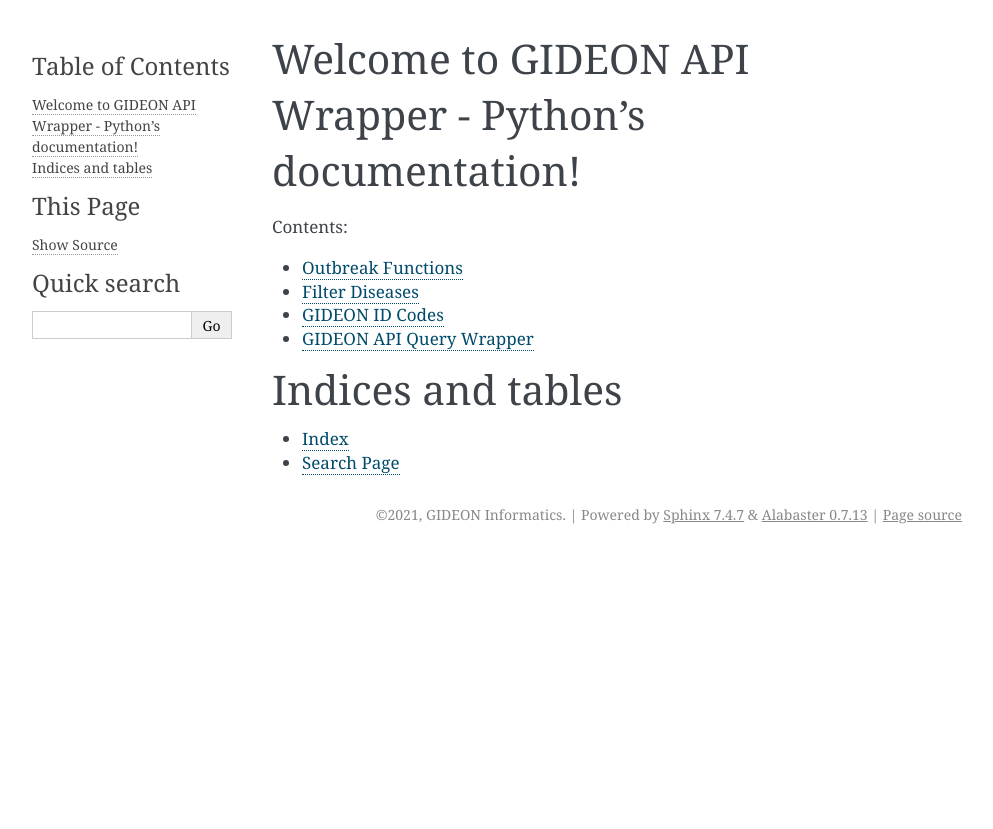
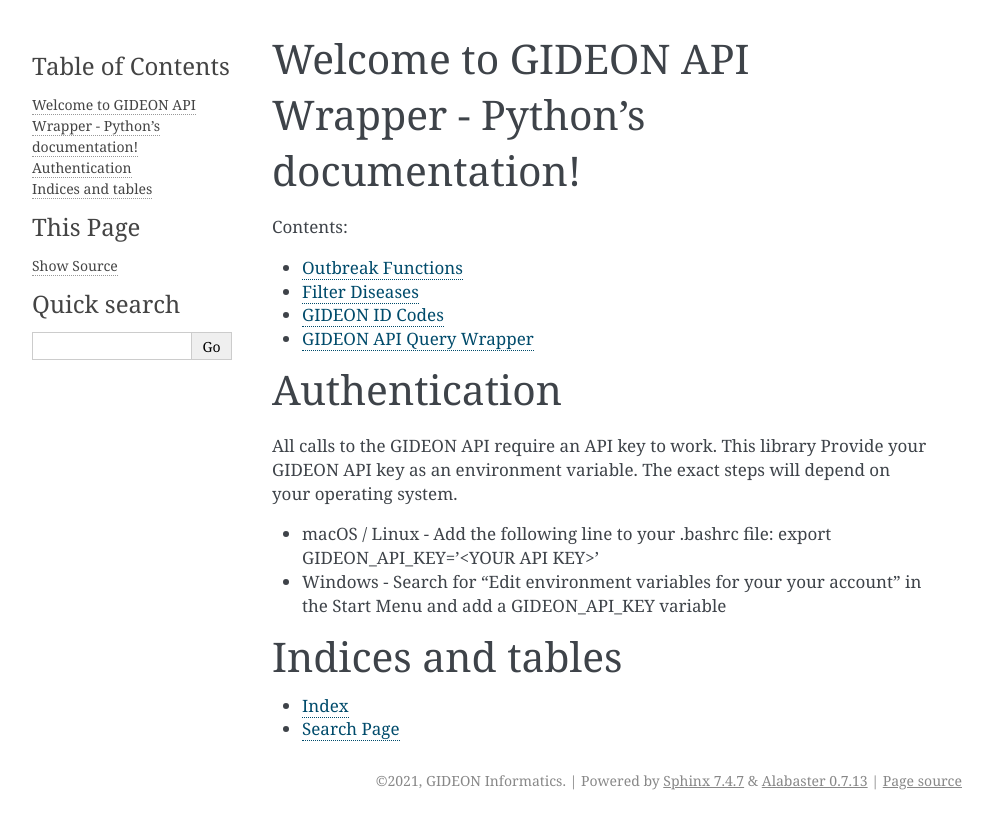
Before and after one commit to gideononline/gideon-api-python, a Sphinx documentation site: the page built from docs/source/index.rst, in a window 1280 px wide. Shown: the top 829 px of the page, without its empty margins (148-1141 px from the left). Built offline with Sphinx 7.4.7, drawn with Linux system fonts in a browser that asks for light colours.

```diff
--- a/docs/source/api_query_wrapper.rst
+++ b/docs/source/api_query_wrapper.rst
@@ -4,4 +4,3 @@ GIDEON API Query Wrapper
 .. autofunction:: gideon_api.set_api_key
 .. autofunction:: gideon_api.query
 .. autofunction:: gideon_api.query_online
-.. autofunction:: gideon_api.get_endpoint
--- a/docs/source/gideon_id_codes.rst
+++ b/docs/source/gideon_id_codes.rst
@@ -2,3 +2,4 @@ GIDEON ID Codes
 ===============
 
 .. autofunction:: gideon_api.lookup_item
+.. autofunction:: gideon_api.get_endpoint
--- a/docs/source/index.rst
+++ b/docs/source/index.rst
@@ -15,6 +15,15 @@ Welcome to GIDEON API Wrapper - Python's documentation!
    gideon_id_codes
    api_query_wrapper
 
+Authentication
+==============
+All calls to the GIDEON API require an API key to work.
+This library Provide your GIDEON API key as an environment variable.
+The exact steps will depend on your operating system.
+
+- macOS / Linux - Add the following line to your .bashrc file: export GIDEON_API_KEY='<YOUR API KEY>'
+- Windows - Search for "Edit environment variables for your your account" in the Start Menu and add a GIDEON_API_KEY variable
+
 Indices and tables
 ==================
 
```
Also changed, not shown: 1 other file.
